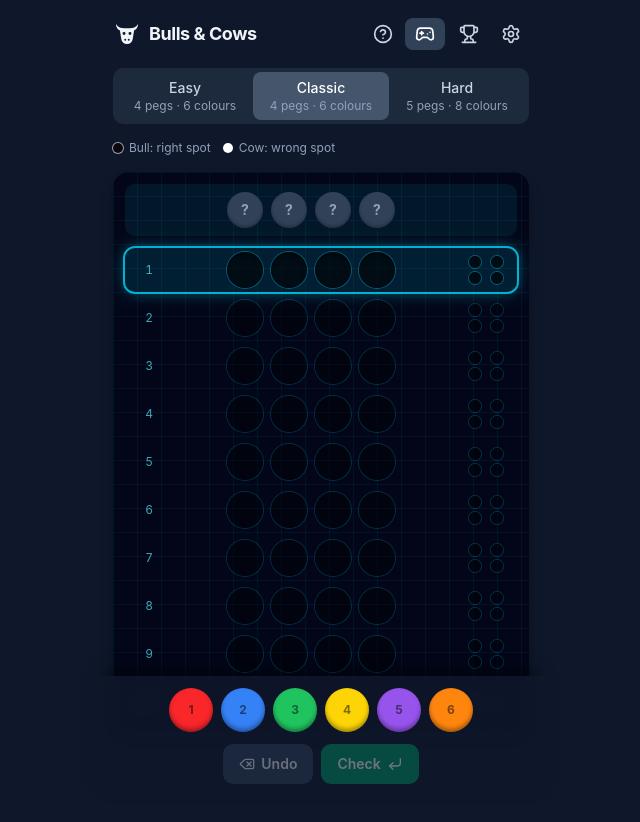
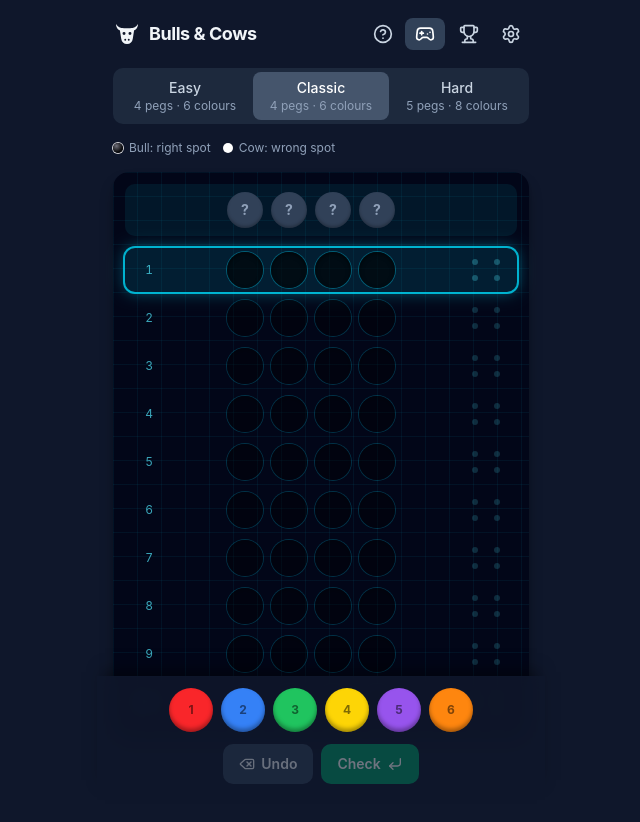
Before and after one commit to kunukn/bulls-and-cows, a React (Vite) app: page /#/ in a window 1280 px wide. Shown: the top 822 px of the page, without its empty margins (319-959 px from the left). Built offline with nearby package versions, Linux system fonts and the light colour scheme.

Commit message:
style(board): make bull pegs distinct from empty holes
Empty feedback slots shrink to a small dot in the theme's label colour;
bulls get a light rim and highlight. Size, not colour, now separates a
black bull from an empty hole on every board theme. The legend shares
the same peg classes.

```diff
--- a/src/features/game/components/FeedbackPegs.tsx
+++ b/src/features/game/components/FeedbackPegs.tsx
@@ -2,6 +2,16 @@ import type { Feedback } from "@/features/game/logic";
 import { cn } from "@/utils/cn";
 import { useTranslation } from "react-i18next";
 import { FEEDBACK_COLUMN } from "./rowLayout";
+
+/*
+ * Scored pegs are full size, empty slots a small dot: size, not colour, tells
+ * a black bull from an empty hole on every board theme. The bull gets a light
+ * rim and a highlight so it reads as a raised peg even on near-black boards.
+ * Shared with the legend in Play.
+ */
+export const BULL_PEG_CLASS =
+  "bg-[radial-gradient(circle_at_35%_30%,var(--color-zinc-500),var(--color-zinc-950)_65%)] ring-1 ring-zinc-300";
+export const COW_PEG_CLASS = "bg-white";
 
 type Props = Partial<Feedback> & {
   pegs: number;
@@ -43,17 +53,21 @@ export function FeedbackPegs({
     >
       {isScored && <span className="sr-only">{label}</span>}
       {marks.map((mark, index) => (
+        // Fixed-size slot, so small empty dots keep the grid aligned.
         <span
           key={index}
           aria-hidden
-          className={cn(
-            "size-3 rounded-full",
-            mark === "black" && "bg-zinc-950 ring-1 ring-zinc-400",
-            mark === "white" && "bg-white",
-            mark === "empty" &&
-              "bg-board-hole shadow-[inset_0_1px_2px_rgb(0_0_0/0.5)] ring-1 ring-board-hole-ring",
-          )}
-        />
+          className="grid size-3 place-items-center"
+        >
+          <span
+            className={cn(
+              "rounded-full",
+              mark === "black" && cn("size-3", BULL_PEG_CLASS),
+              mark === "white" && cn("size-3", COW_PEG_CLASS),
+              mark === "empty" && "size-1.5 bg-board-label opacity-40",
+            )}
+          />
+        </span>
       ))}
     </div>
   );
--- a/src/features/game/pages/Play.tsx
+++ b/src/features/game/pages/Play.tsx
@@ -5,9 +5,11 @@ import {
   useGameSelector,
 } from "@/features/game/machine-context";
 import { useSettings } from "@/features/game/store/settings";
+import { cn } from "@/utils/cn";
 import { useEffect } from "react";
 import { useTranslation } from "react-i18next";
 import { Board } from "../components/Board";
+import { BULL_PEG_CLASS, COW_PEG_CLASS } from "../components/FeedbackPegs";
 import { Palette } from "../components/Palette";
 import { ResultPanel } from "../components/ResultPanel";
 import { Timer } from "../components/Timer";
@@ -84,11 +86,11 @@ export function Play() {
           {!isMinimalText && (
             <span className="flex flex-wrap items-center gap-x-3 gap-y-1">
               <span className="flex items-center gap-1.5">
-                <span className="size-2.5 rounded-full bg-zinc-950 ring-1 ring-zinc-400" />
+                <span className={cn("size-2.5 rounded-full", BULL_PEG_CLASS)} />
                 {t("game.legendBull")}
               </span>
               <span className="flex items-center gap-1.5">
-                <span className="size-2.5 rounded-full bg-white" />
+                <span className={cn("size-2.5 rounded-full", COW_PEG_CLASS)} />
                 {t("game.legendCow")}
               </span>
             </span>
```
